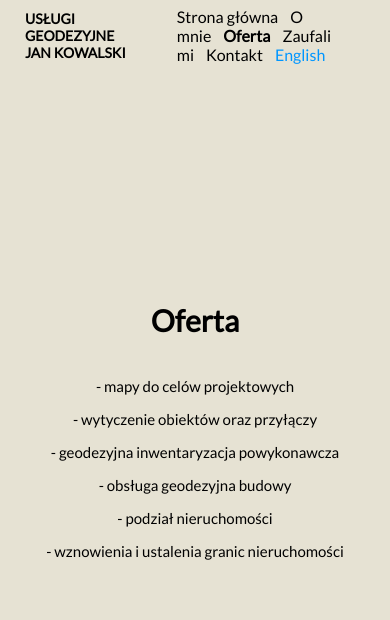
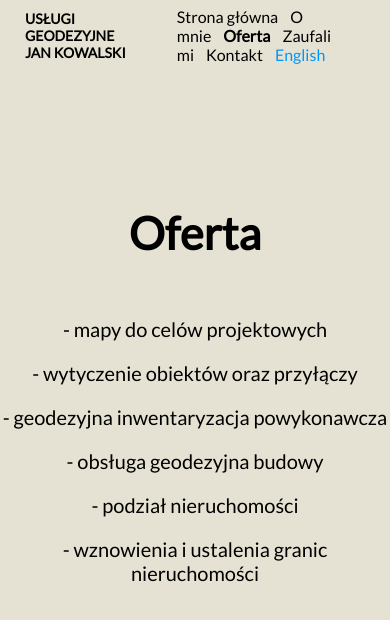
Before and after one commit to jawnior/reactLandingPage, a React (Create React App) app: page /oferta in a window 390 px wide. Shown: the top 620 px of the page. Built offline with nearby package versions, Linux system fonts and the light colour scheme.

Commit message:
RWD updates

```diff
--- a/src/components/menu/Menu.css
+++ b/src/components/menu/Menu.css
@@ -59,15 +59,10 @@
 @media only screen and (max-width: 426px) {
     #menu {
         flex-direction: column;
-        margin-top: 10%;
     }
 
     .text-container-menu {
         margin: 0px;
-        font-size: 20px;
-    }
-
-    .description-menu {
-        font-size: 15px;
+        font-size: 30px;
     }
 }
```
